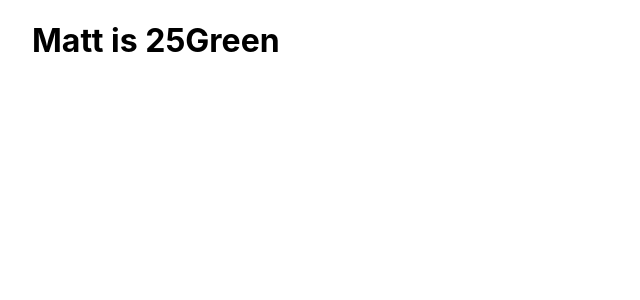
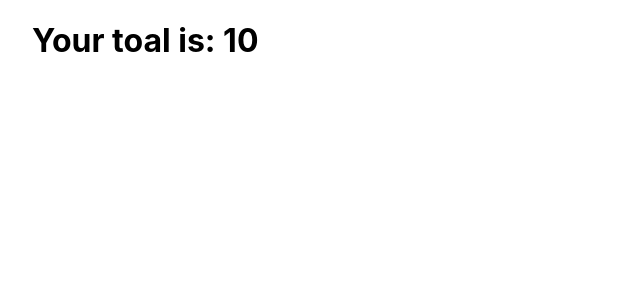
Before and after one commit to theurbandev/test-next-react-app, a Next.js app: page / in a window 1280 px wide. Shown: the top 300 px of the page, without its empty margins (0-640 px from the left). Built offline with nearby package versions, Linux system fonts and the light colour scheme.

Commit message:
todo branch

```diff
--- a/pages/index.tsx
+++ b/pages/index.tsx
@@ -21,12 +21,17 @@ const UserOne : TemplateName = {
   }
 }
 
+let numbers = [1, 9]
+const addNums = <h1> Your toal is: {numbers[0] + numbers[1]} </h1>
+
+
+
+// return variable
 const Home: NextPage = () => {
   return (
     <div className={styles.container}>
-      <h1>{formatUser(UserOne)}</h1>
+      {addNums}
     </div>
   )
 }
-
 export default Home
```
